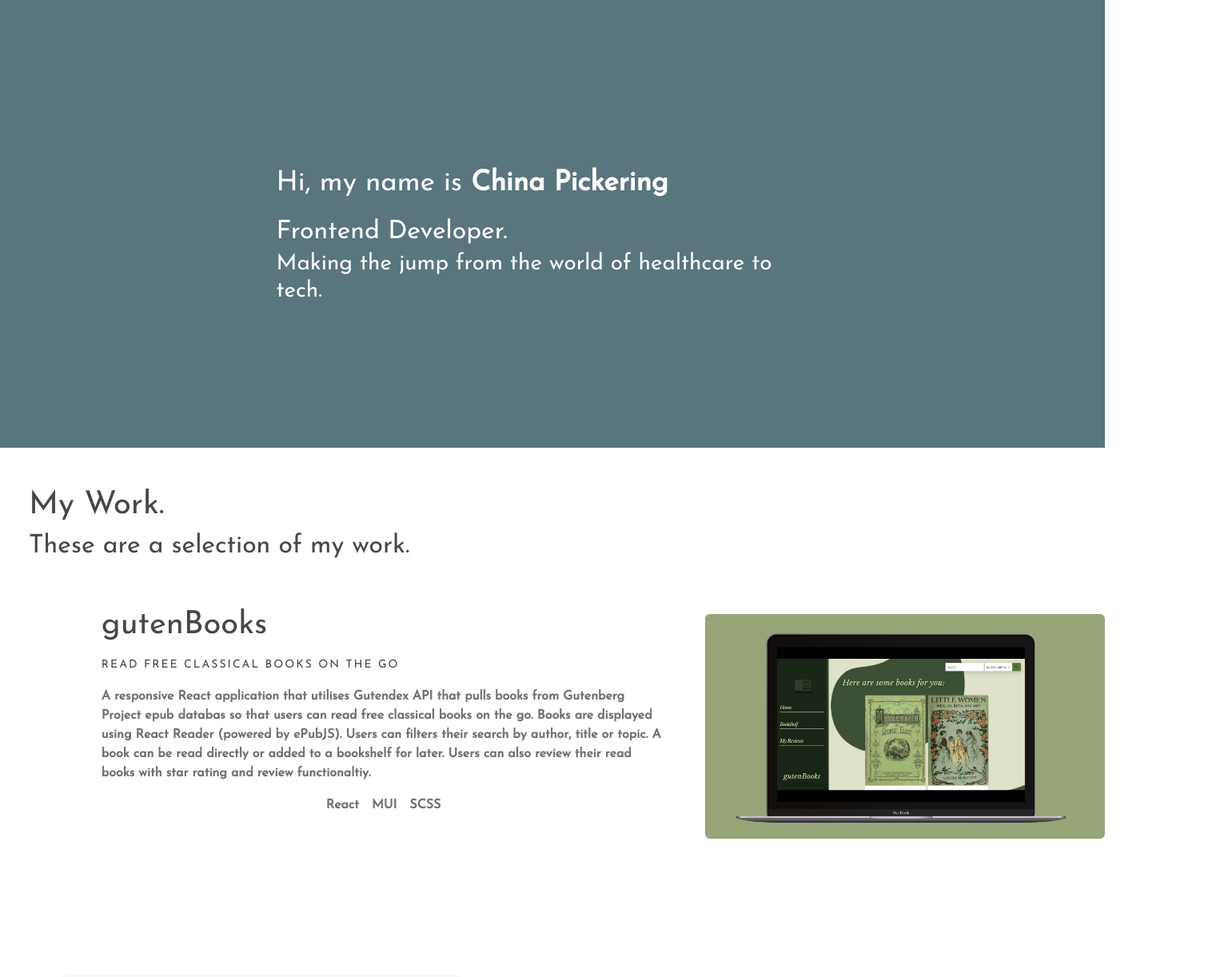
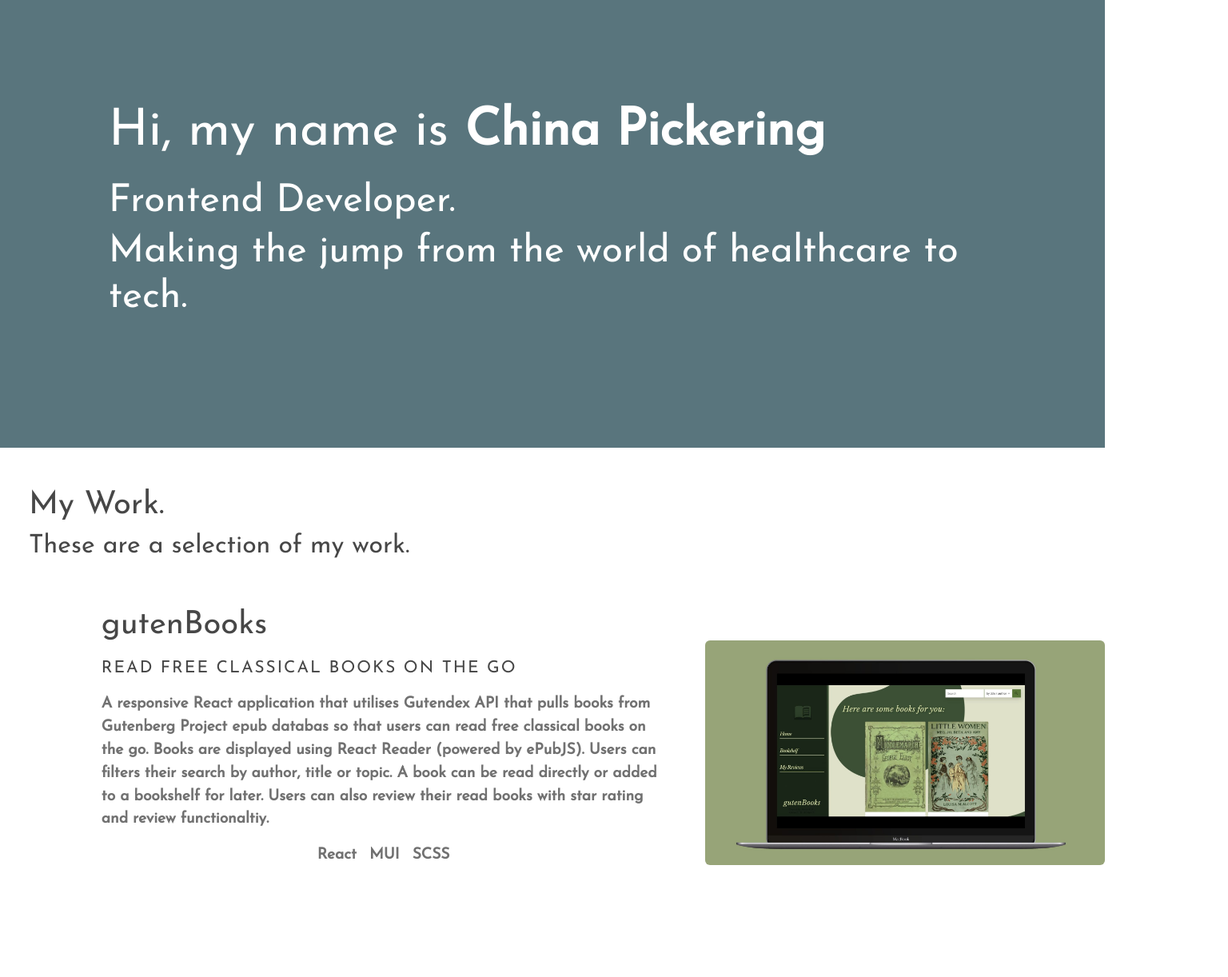
Before and after one commit to chinapicke/portfolio, a React (Create React App) app: page / in a window 1536 px wide. Shown: the part 240-1462 px from the top of the page at 80% size. Built offline with nearby package versions, Linux system fonts and the light colour scheme; some icons are missing.

Commit message:
text and container size changes

```diff
--- a/src/Assets/Styles/About.css
+++ b/src/Assets/Styles/About.css
@@ -481,3 +481,14 @@ padding:10px;
     }
 
 }
+
+@media screen and (min-width:1700px){
+    .textAbout,.textAbout p {
+
+        font-size: 1.3rem;
+    }
+
+
+
+
+}
--- a/src/Assets/Styles/Contact.css
+++ b/src/Assets/Styles/Contact.css
@@ -1,8 +1,8 @@
 .contactInnerContainer{
     display: grid;
     /* padding:10% 0% 0% 5%; */
-    padding:20% 0% 10% 5%;
-    /* padding:20% 10% 0 15%; */
+    padding: 20% 0% 25% 5%;
+        /* padding:20% 10% 0 15%; */
     grid-template-columns: 10% 90%;
     color: #474747;
 }
--- a/src/Assets/Styles/Footer.css
+++ b/src/Assets/Styles/Footer.css
@@ -93,6 +93,17 @@
     text-align: center;
 }
 
+.navbarFullScreenOptionsFooter{
+    text-decoration: none;
+    padding: 20px;
+    margin-right: 0.5rem;
+    /* margin-right: 0.5rem; */
+    font-size: 2em;
+}
+
+a.navbarFullScreenOptionsFooter {
+    color: white;
+}
 @media screen and (min-width:475px){
     .footerName {
         font-size: 20px;
--- a/src/Assets/Styles/Homepage.css
+++ b/src/Assets/Styles/Homepage.css
@@ -214,6 +214,15 @@ svg {
         margin-top: 0px;
     }
 
+    .leftAsideText h2,
+.leftAsideText h3 {
+font-size: 2rem;
+}
+
+.leftAsideText h1 {
+    font-size: 3rem;
+}
+
     .contactInnerLinks {
         padding: 0vw 0vw 0.5vw 0vw;
         font-size: 20px;
@@ -223,9 +232,7 @@ svg {
     .topHomepage{
         padding:25% 5% 3%;
         width:90%;
-
         /* height:650px; */
-        display:grid;
         /* grid-template-columns: 85% 15%; */
     }
 
@@ -239,3 +246,18 @@ svg {
         /* grid-template-columns: 85% 15%; */
     }
 }
+@media screen and (min-width:1400px){
+.leftAsideText h3 {
+    margin-bottom: 9vh;
+    margin-top: 0px;
+}
+
+.leftAsideText h2,
+.leftAsideText h3 {
+font-size: 3rem;
+}
+
+.leftAsideText h1 {
+font-size: 4rem;
+}
+}
--- a/src/Assets/Styles/Navbar.css
+++ b/src/Assets/Styles/Navbar.css
@@ -69,16 +69,10 @@
 
 .navbarFullScreenOptions {
     text-decoration: none;
-    padding:5px;
-    /* margin-right: 0.5rem; */
-    font-size: 1.3em;
-}
-
-.navbarFullScreenOptions {
-    text-decoration: none;
     padding: 20px;
     margin-right: 0.5rem;
-    /* font-size: 3em; */
+    /* margin-right: 0.5rem; */
+    font-size: 3em;
 }
 
 .animatable {
@@ -169,7 +163,7 @@ svg.svg-inline--fa.fa-x.x {
   .contactInnerLinksRowNav{
     padding-top: 20px;
     padding-bottom: 20px;
-    font-size: 20px;
+    font-size: 25px;
     display: flex;
     align-items: center;
     color:#FAF9F6;
@@ -215,6 +209,12 @@ svg.svg-inline--fa.fa-x.x {
 
     .navbarList{
        padding-left:20px
+    }
+
+    .contactInnerLinksRowNav{
+        padding-top: 40px;
+        padding-bottom: 40px;
+        font-size: 40px;
     }
 
     .navbarLineStart{
@@ -283,9 +283,6 @@ svg.svg-inline--fa.fa-x.x {
         color:black
     }
 
-    .navbarFullScreenOptions {
-        font-size: 1.2em;
-    }
 
     .x{
         color: #121212;
@@ -296,7 +293,6 @@ svg.svg-inline--fa.fa-x.x {
         position: fixed;
         background-color: white;
         /* background-color: white; */
-        bottom:3px;
         /* background-color: black; */
         height: 100vh;
         width: 100vw;
@@ -306,6 +302,18 @@ svg.svg-inline--fa.fa-x.x {
         color:white !important;
     }
 
+        .navbarFullScreenOptions {
+        font-size: 5em;
+    }
+
 
 
 }
+
+@media screen and (min-width:1700px){
+    .navbarList li p {
+
+        font-size: 1rem;
+    }
+
+}
--- a/src/Assets/Styles/Work.css
+++ b/src/Assets/Styles/Work.css
@@ -167,3 +167,30 @@
     }
 
   }
+  @media screen and (min-width:1500px) {
+
+  .projectText h2{
+    font-size: 1.3rem;
+  }
+
+  .projectDescriptionFull{
+    font-size: 1.2rem;
+  }
+
+  .projectCharacteristics{
+    font-size: 1.2rem;
+  }
+  svg.workLinks {
+    font-size: 3rem;
+}
+
+  }
+  @media screen and (min-width:1700px) {
+    .appImageFullscreen{
+      object-fit: cover;
+      border-radius: 6px;
+      max-width: 700px;
+      height: auto;
+    }
+
+  }
--- a/src/Components/Footer.js
+++ b/src/Components/Footer.js
@@ -48,13 +48,13 @@ const Footer = () => {
         <div className='outerFooter'>
         <div className='footerSection'>
             <div className='quickLinks'>
-          <NavLink to='/about' className='navbarFullScreenOptions'>
+          <NavLink to='/about' className='navbarFullScreenOptionsFooter'>
             About
           </NavLink>
-          <NavLink to='/work' className='navbarFullScreenOptions'>
+          <NavLink to='/work' className='navbarFullScreenOptionsFooter'>
             Work
           </NavLink>
-          <NavLink to='/contact' className='navbarFullScreenOptions'>
+          <NavLink to='/contact' className='navbarFullScreenOptionsFooter'>
             Contact
           </NavLink>
 
--- a/src/Components/Layout.js
+++ b/src/Components/Layout.js
@@ -140,7 +140,7 @@ const Layout = () => {
 
               </div>
 
-              <div className='flex flex-row justify-center copyrightName mt-auto'>
+              <div className='flex flex-row justify-center copyrightName mt-auto mb-3'>
                 <FaRegCopyright className='copyright mt-0.5 mr-1' />
                 <h1 className='myName'>China Pickering</h1>
               </div>
--- a/src/Components/OneProjectCardFullScreenJS.js
+++ b/src/Components/OneProjectCardFullScreenJS.js
@@ -34,7 +34,7 @@ const OneProjectCardFullScreenJS = ({ project }) => {
                         }
                     </div>
                     <div>
-                        <Link to={project.githubUrl}>
+                        <Link to={project.githubUrl} className="flex justify-center">
                             <FaGithub className="workLinks" />
                         </Link>
                     </div>
--- a/src/Components/OneProjectCardFullscreen.js
+++ b/src/Components/OneProjectCardFullscreen.js
@@ -14,7 +14,7 @@ const OneProjectCardFullscreen = ({ project }) => {
             <div className="projectText"  id={project.projectname}>
             <h1 className="projectName">{project.projectname}</h1>
                 <h2 className='projectShortDescription'>{project.quickDescription}</h2>
-                <p>{project.description}</p>
+                <p className='projectDescriptionFull'>{project.description}</p>
 
                 <div
                     className="linksGrid"           >
@@ -28,7 +28,7 @@ const OneProjectCardFullscreen = ({ project }) => {
                         {
                             project.components.map((item)=>{
                                 return(
-                                    <p className='mx-2'>{item}</p>
+                                    <p className='projectCharacteristics mx-2'>{item}</p>
                                 )
                             })
                         }
--- a/src/Pages/About.js
+++ b/src/Pages/About.js
@@ -64,14 +64,14 @@ const About = () => {
             <div>
               <p className='mt-3 textAbout'>Transitioning from mending the body to crafting digital landscapes, I bring a unique perspective to front-end development, where my background as a physiotherapist fuels my passion for
                 designing user interfaces which are captivating and the user' friendly.</p>
-              <p >Working in healthcare during a pandemic increased my curiosity for technology and the capabilities of coding. It wasn't until I took a year travelling the world that I fully dived in coding and instantly fell in love with it.</p>
-              <p> Despite travelling in Asia and the time difference, I completed a 16-week Bootcamp in the UK and refined my skills to help further my understanding of HTML, CSS, Javascript, React and Node.js.
+              <p className='textAbout'>Working in healthcare during a pandemic increased my curiosity for technology and the capabilities of coding. It wasn't until I took a year travelling the world that I fully dived in coding and instantly fell in love with it.</p>
+              <p className='textAbout'> Despite travelling in Asia and the time difference, I completed a 16-week Bootcamp in the UK and refined my skills to help further my understanding of HTML, CSS, Javascript, React and Node.js.
               </p>
-              <p>After my bootcamp, I continued to travelled until I returned back to the UK, where I completed a 12-week internship at a healthtech company.
+              <p className='textAbout'>After my bootcamp, I continued to travelled until I returned back to the UK, where I completed a 12-week internship at a healthtech company.
                 I was able to leverage my healthcare background to collaborate and develop a worldwide used contracting website that monitored the effectiveness of health technologies and services.
                 Following my internship, I was able to work as a freelance front-end developer for the same healthtech company.
               </p>
-              <p>I'm truly excited to see what the future holds and eager to find my place in a collaborative team where I can continue to do what I love!</p>
+              <p className='textAbout'>I'm truly excited to see what the future holds and eager to find my place in a collaborative team where I can continue to do what I love!</p>
 
             </div>
           </div>
@@ -116,7 +116,7 @@ const About = () => {
       <Fade top distance='%' duration={1800}>
 
         <div className='lg:grid grid-cols-2'>
-          <div className='middleSectionItem mb-3 lg:ml-14 lg:mb-0'>
+          <div className='middleSectionItem mb-3 lg:ml-14 lg:mb-0 xl:ml-20'>
             <div>
               <h2 className='aboutSubheadings'>/SKILLS</h2>
               <h3 className='aboutSubheadingsH3 mb-5 lg:mb-5'>What I use.</h3>
```
